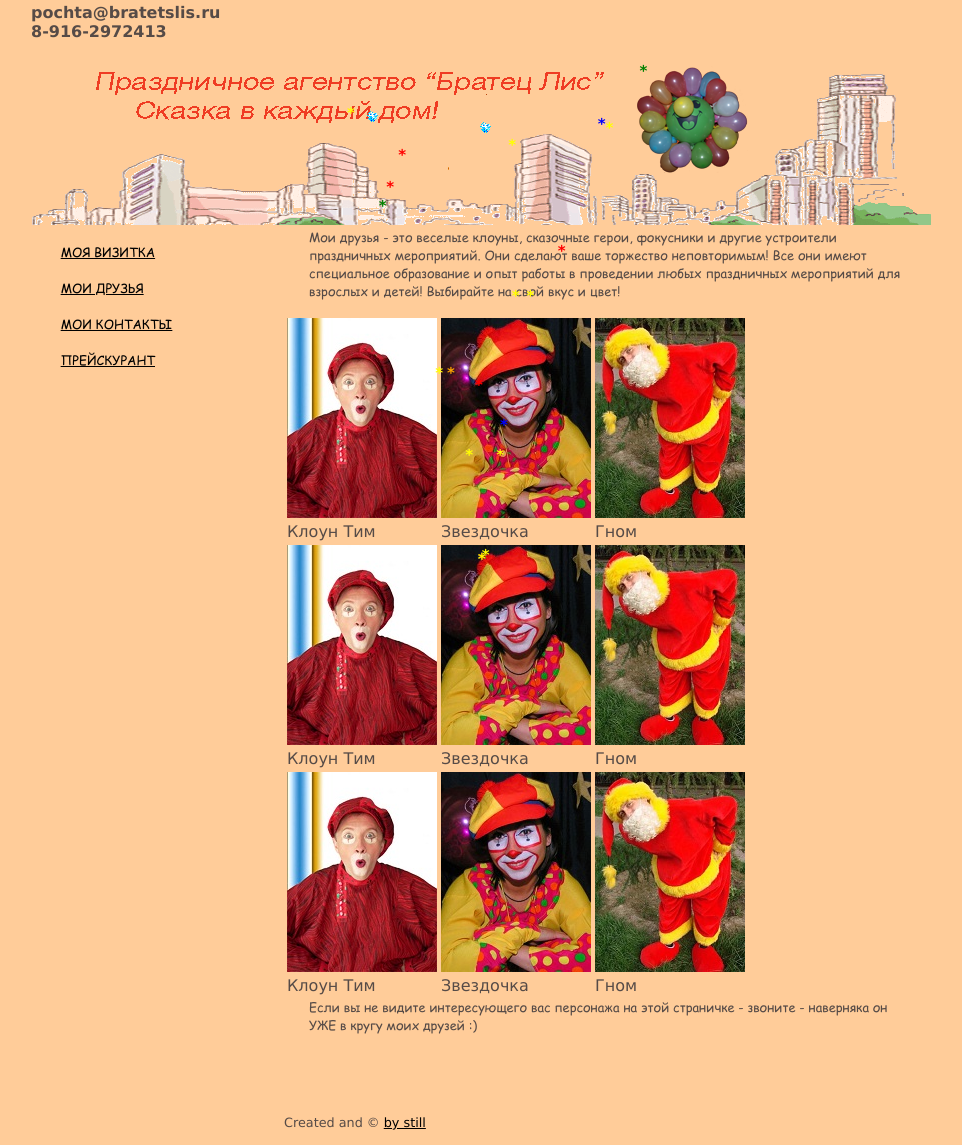
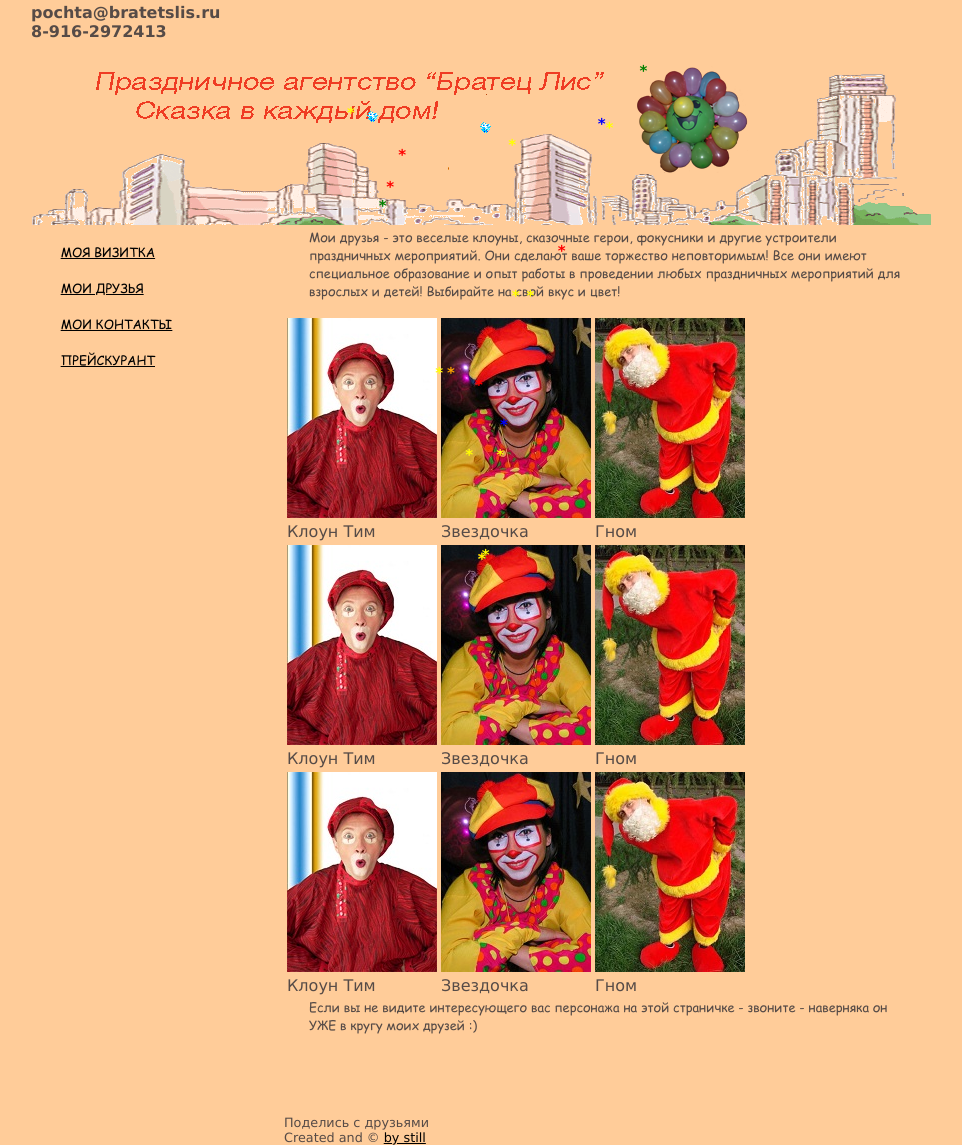
Before and after one commit to bratetslis/Site, a Jekyll site: the page built from index.md, in a window 1280 px wide. Shown: the whole page, without its empty margins (162-1124 px from the left). Built offline with Jekyll 4.4.1, drawn with Linux system fonts in a browser that asks for light colours.

Commit message:
Update _layouts/type3.html

```diff
--- a/_layouts/type3.html
+++ b/_layouts/type3.html
@@ -56,6 +56,6 @@ function showhint(layerName) { $(layerName).show(); } function hidehint(layerNam
 
 {{ content }}
 <script type="text/javascript" src="//yandex.st/share/share.js" charset="utf-8"></script>
-<div class="yashare-auto-init" data-yashareL10n="ru" data-yashareType="none" data-yashareQuickServices="yaru,vkontakte,facebook,twitter,odnoklassniki,moimir,lj,friendfeed,moikrug"></div>
+Поделись с друзьями  <div class="yashare-auto-init" data-yashareL10n="ru" data-yashareType="none" data-yashareQuickServices="yaru,vkontakte,facebook,twitter,odnoklassniki,moimir,lj,friendfeed,moikrug"></div>
 	Created and &copy; <a href="mailto:still.ru@gmail.com">by still</a></div>
 </body></html>
```
